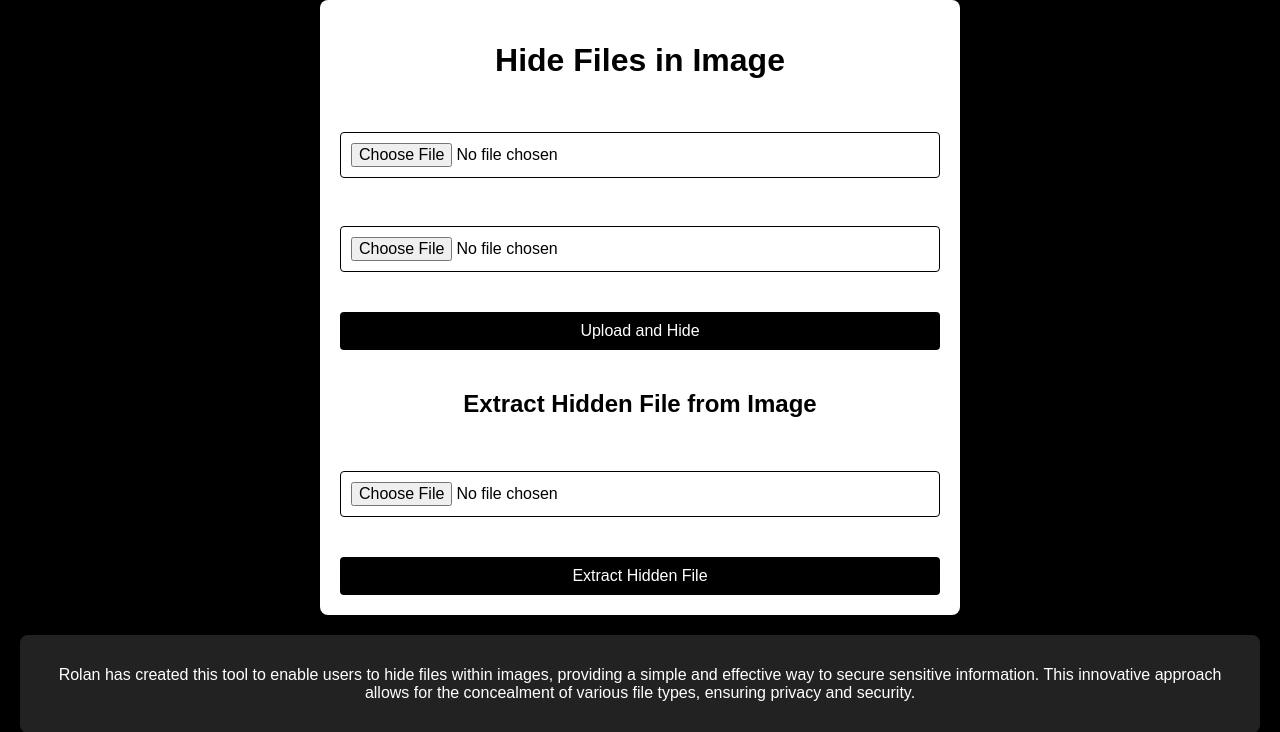
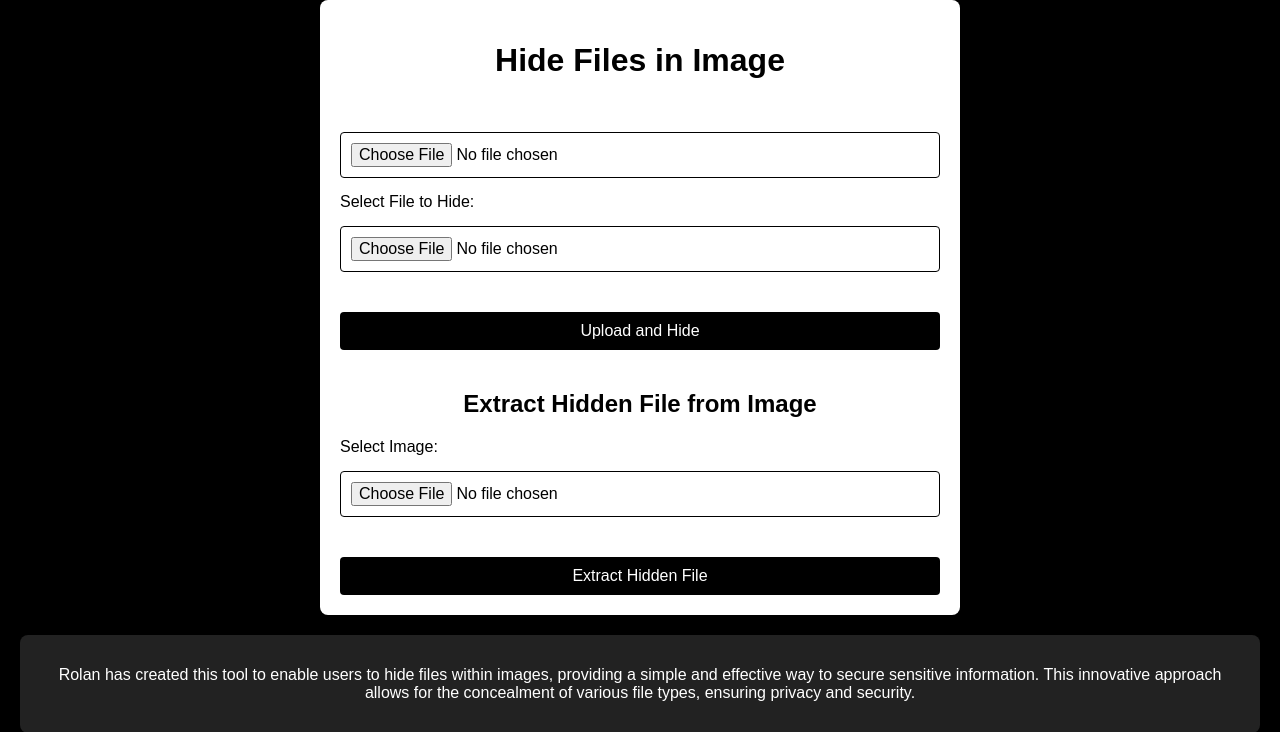
Before and after one commit to Mrtracker-new/InvisioVault, a Flask app: page / in a window 1280 px wide. Shown: the part 78-810 px from the top of the page. Run offline with Flask 3, Linux system fonts and the light colour scheme; parts of the project's set-up code (start-up, migrations or seed data) failed here and were passed over.

Commit message:
Update index.html

```diff
--- a/templates/index.html
+++ b/templates/index.html
@@ -19,7 +19,7 @@
             <form action="/upload" method="post" enctype="multipart/form-data">
                 <label for="image">Select Image:</label>
                 <input type="file" name="image" accept="image/*" required>
-                <label for="file">Select File to Hide:</label>
+                <label for="file"style="color: black">Select File to Hide:</label>
                 <input type="file" name="file" accept=".txt,.pdf,.mp4,.jpg,.png,.apk,.zip" required>
                 <div class="error-message" id="upload-error"></div>
                 <button type="submit">Upload and Hide</button>
@@ -28,7 +28,7 @@
 
         <h2>Extract Hidden File from Image</h2>
         <form action="/extract" method="post" enctype="multipart/form-data">
-            <label for="image">Select Image:</label>
+            <label for="image"style="color: black">Select Image:</label>
             <input type="file" name="image" accept="image/*" required>
             <div class="error-message" id="extract-error"></div>
             <button type="submit">Extract Hidden File</button>
```
